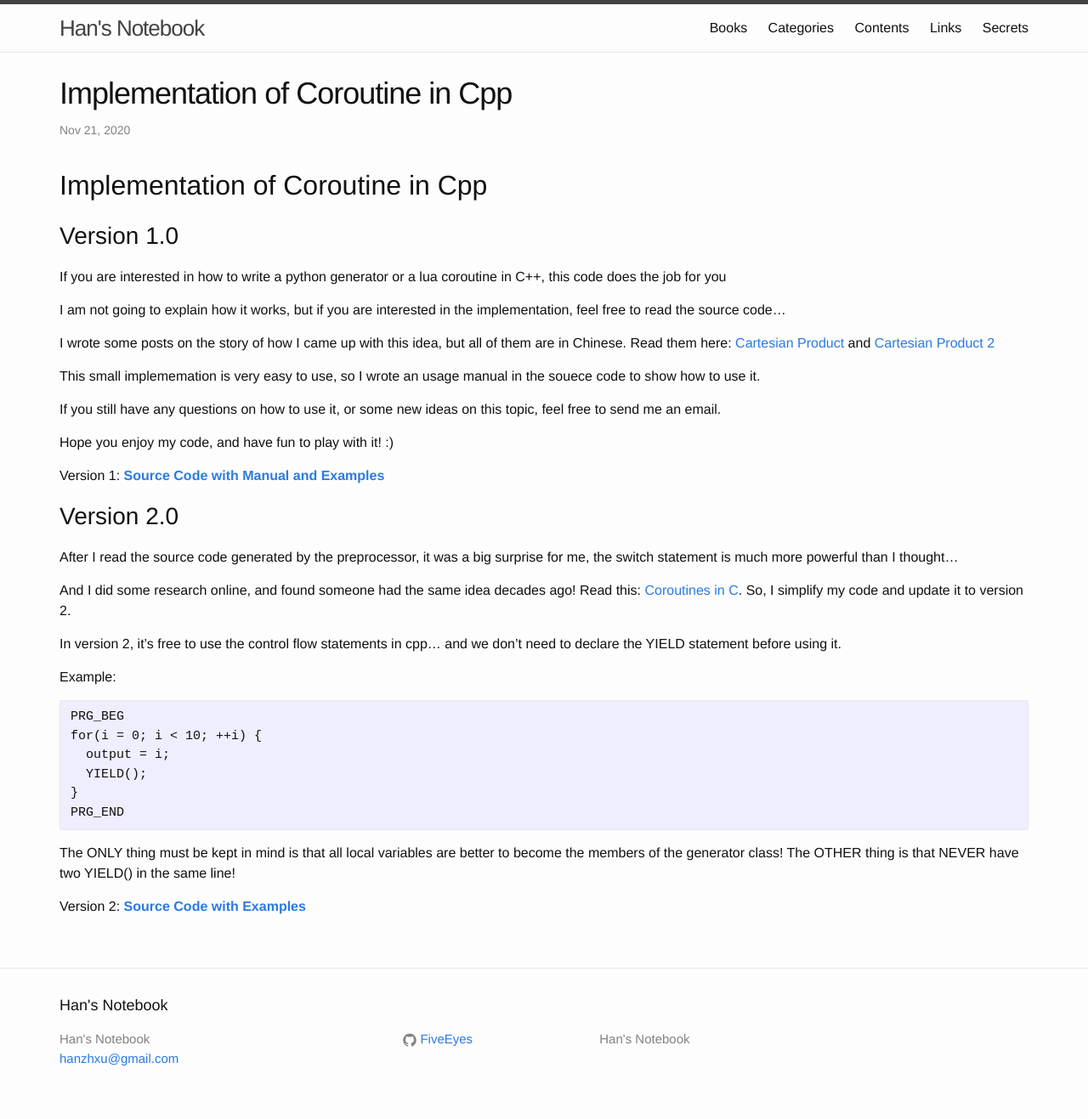
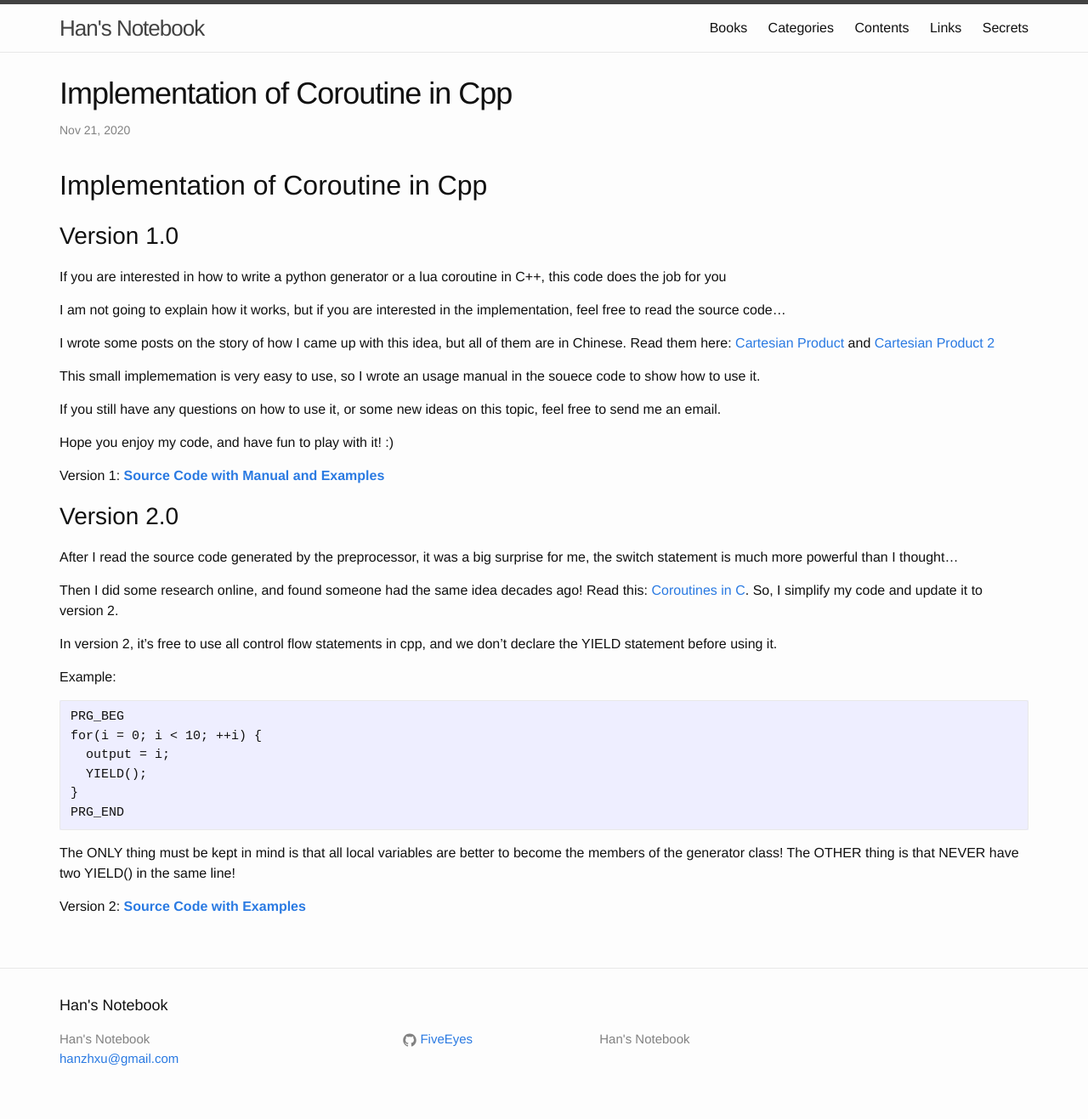
Before and after one commit to FiveEyes/FiveEyes.github.io, a Jekyll site: the page built from _posts/plt/2020-11-21-impl_coroutine_in_cpp.md, in a window 1280 px wide. Shown: the whole page at 85% size. Built offline with Jekyll 4.4.1, drawn with Linux system fonts in a browser that asks for light colours.

Commit message:
Update 2020-11-21-impl_coroutine_in_cpp.md

````diff
--- a/_posts/plt/2020-11-21-impl_coroutine_in_cpp.md
+++ b/_posts/plt/2020-11-21-impl_coroutine_in_cpp.md
@@ -28,9 +28,9 @@ Version 1:
 
 After I read the source code generated by the preprocessor, it was a big surprise for me, the switch statement is much more powerful than I thought...
 
-And I did some research online, and found someone had the same idea decades ago! Read this: [Coroutines in C](https://www.chiark.greenend.org.uk/~sgtatham/coroutines.html). So, I simplify my code and update it to version 2.
+Then I did some research online, and found someone had the same idea decades ago! Read this: [Coroutines in C](https://www.chiark.greenend.org.uk/~sgtatham/coroutines.html). So, I simplify my code and update it to version 2.
 
-In version 2, it's free to use the control flow statements in cpp... and we don't need to declare the YIELD statement before using it.
+In version 2, it's free to use all control flow statements in cpp, and we don't declare the YIELD statement before using it.
 
 Example:
 ```
````
